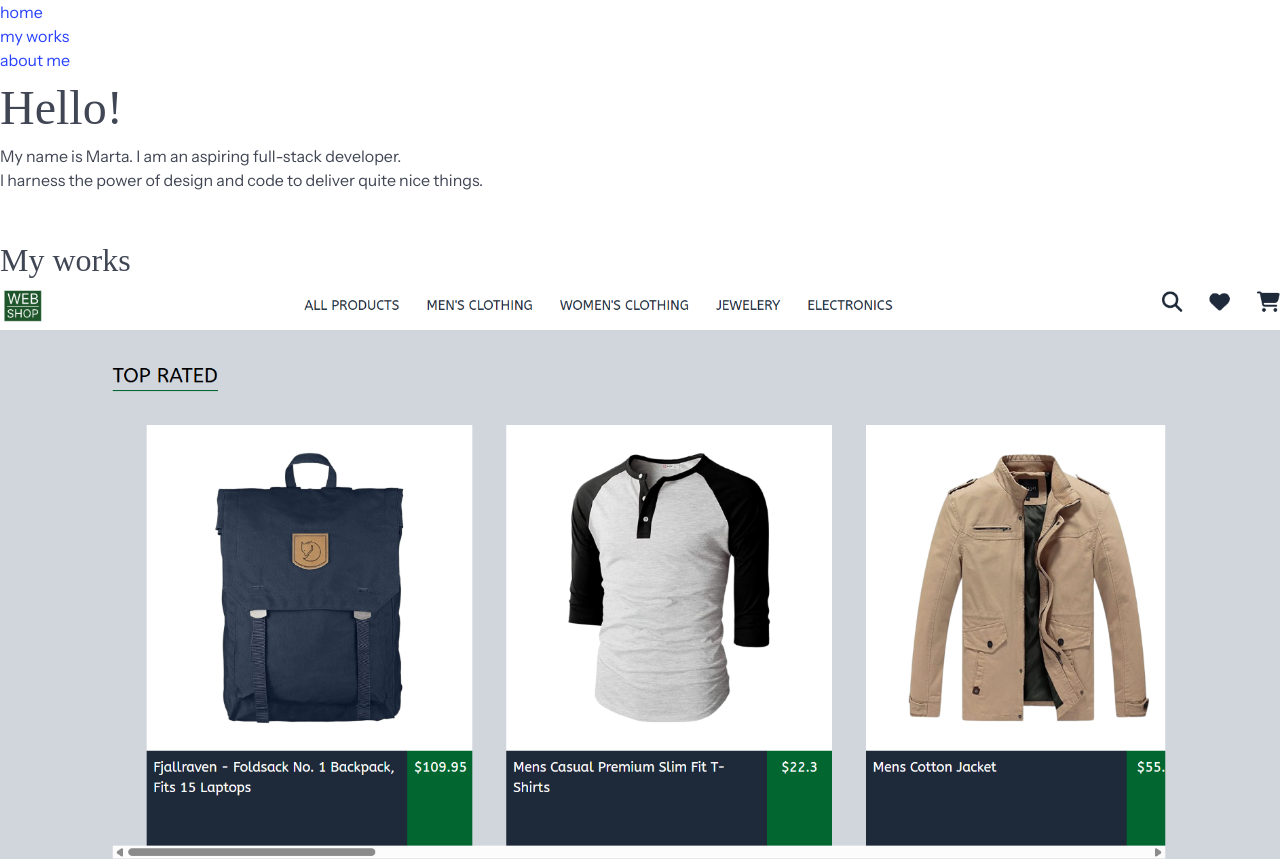
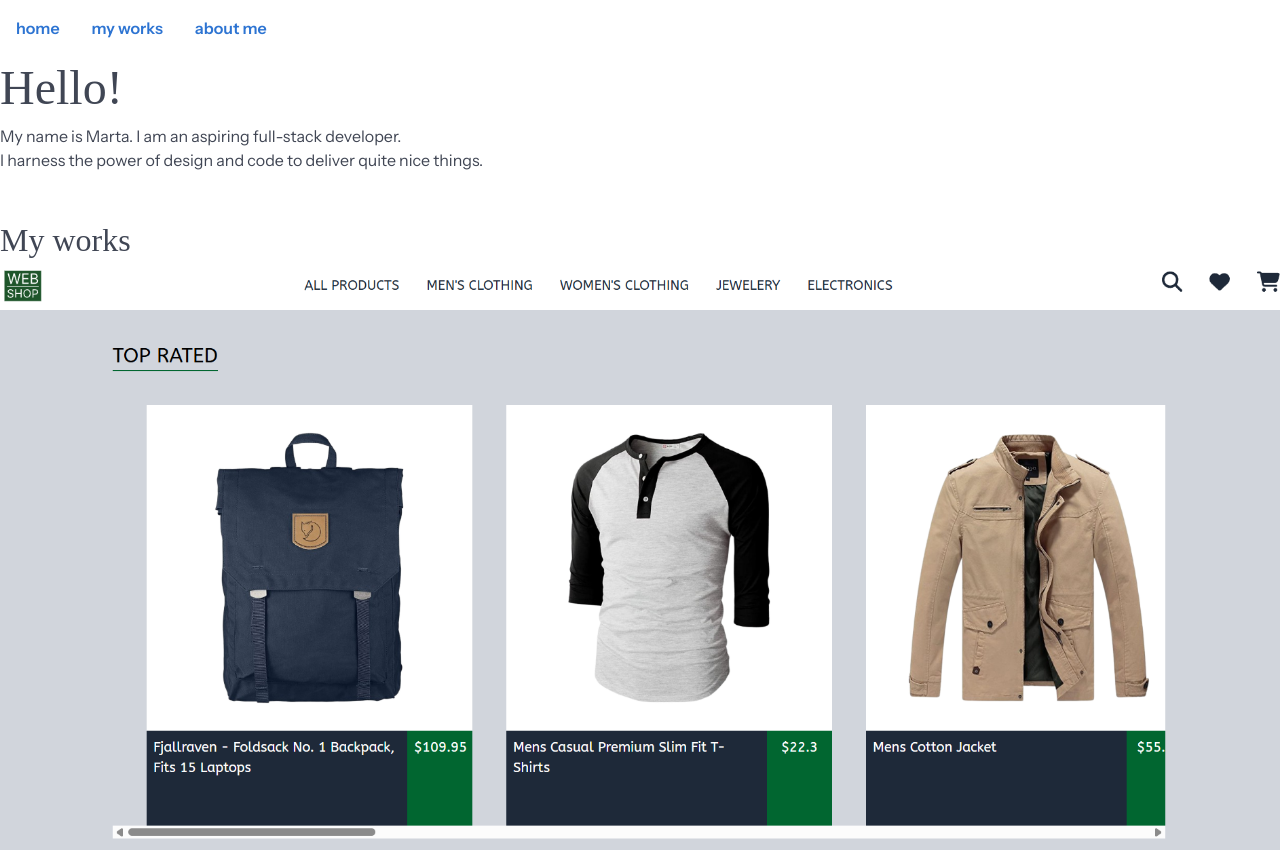
Before and after one commit to mn46/portfolio-bulma, a website: page index.html in a window 1280 px wide. Shown: the top 859 px of the page. Drawn offline with Linux system fonts and the light colour scheme; a web font is replaced by a local one.

Commit message:
Style the nav bar

```diff
--- a/index.html
+++ b/index.html
@@ -13,13 +13,21 @@
     />
     <title>Marta Nowak - portfolio</title>
   </head>
-  <body class="is-family-primary">
+  <body class="is-family-primary has-background-white has-navbar-fixed-top">
     <header>
-      <ul>
-        <li><a href="#home">home</a></li>
-        <li><a href="#my_works">my works</a></li>
-        <li><a href="#about_me">about me</a></li>
-      </ul>
+      <nav class="navbar is-fixed-top">
+        <ul class="is-flex is-flex-direction-row">
+          <li class="nav-item p-4 has-text-weight-semibold">
+            <a href="#home" class="has-text-primary">home</a>
+          </li>
+          <li class="nav-item p-4 has-text-weight-semibold has-text-dark-blue">
+            <a href="#my_works" class="has-text-primary">my works</a>
+          </li>
+          <li class="nav-item p-4 has-text-weight-semibold has-text-dark-blue">
+            <a href="#about_me" class="has-text-primary">about me</a>
+          </li>
+        </ul>
+      </nav>
     </header>
     <main>
       <section id="home">
--- a/portfolio-bulma.scss
+++ b/portfolio-bulma.scss
@@ -1,11 +1,22 @@
+$family-headline: "Gloock";
+$primary: #2c73d2;
+
 @use "bulma/sass" with (
-  $family-primary: "Instrument Sans"
+  $family-primary: "Instrument Sans",
+  $primary: $primary,
+  $blue: #c4dcff
 );
-
-$family-headline: "Gloock";
 
 h1,
 h2,
 h3 {
   font-family: $family-headline;
 }
+
+.navbar {
+  background-color: transparent !important;
+}
+
+.nav-item > a {
+  mix-blend-mode: color-dodge;
+}
```
Also changed, not shown: portfolio-bulma.css, 1 other file.
